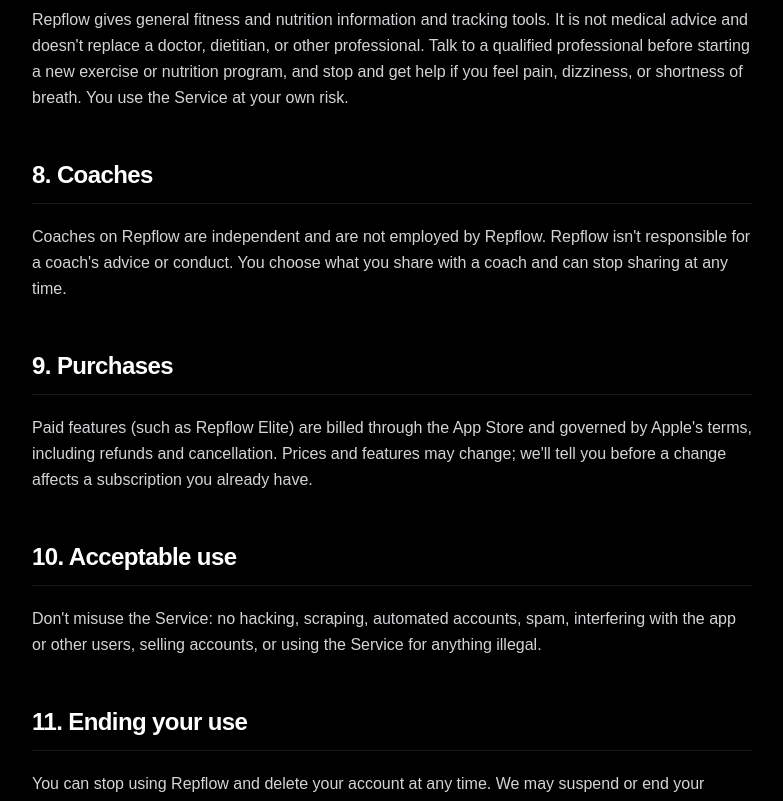
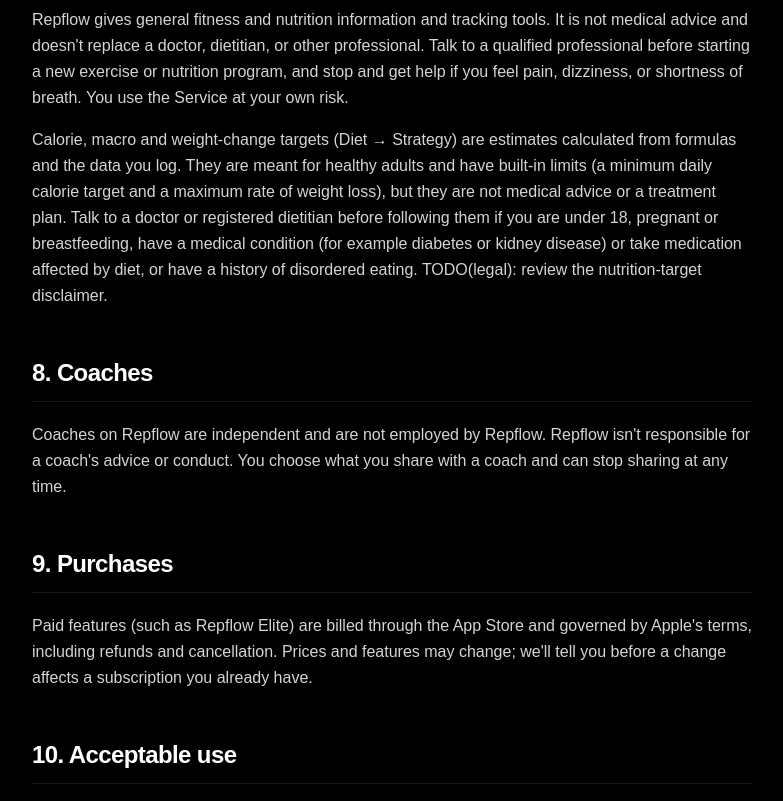
Before and after one commit to jagallahar-maker/repflow-website, a Next.js app: page /terms in a window 1280 px wide. Shown: the part 2480-3281 px from the top of the page, without its empty margins (248-1031 px from the left). Built offline with nearby package versions, Linux system fonts and the light colour scheme; no server answers.

Commit message:
Update legal-content.ts

```diff
--- a/app/legal-content.ts
+++ b/app/legal-content.ts
@@ -66,7 +66,8 @@ export const termsOfService: LegalDoc = {
     {
       "heading": "7. Health and fitness information",
       "paragraphs": [
-        "Repflow gives general fitness and nutrition information and tracking tools. It is not medical advice and doesn't replace a doctor, dietitian, or other professional. Talk to a qualified professional before starting a new exercise or nutrition program, and stop and get help if you feel pain, dizziness, or shortness of breath. You use the Service at your own risk."
+        "Repflow gives general fitness and nutrition information and tracking tools. It is not medical advice and doesn't replace a doctor, dietitian, or other professional. Talk to a qualified professional before starting a new exercise or nutrition program, and stop and get help if you feel pain, dizziness, or shortness of breath. You use the Service at your own risk.",
+        "Calorie, macro and weight-change targets (Diet → Strategy) are estimates calculated from formulas and the data you log. They are meant for healthy adults and have built-in limits (a minimum daily calorie target and a maximum rate of weight loss), but they are not medical advice or a treatment plan. Talk to a doctor or registered dietitian before following them if you are under 18, pregnant or breastfeeding, have a medical condition (for example diabetes or kidney disease) or take medication affected by diet, or have a history of disordered eating. TODO(legal): review the nutrition-target disclaimer."
       ]
     },
     {
```
